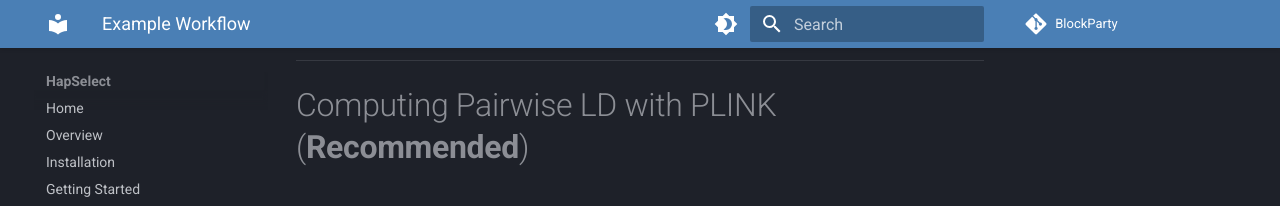
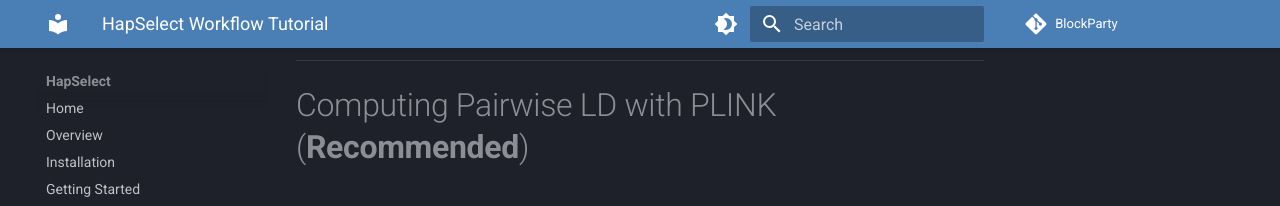
Before and after one commit to wrshf7/HapSelect-Docs, an MkDocs documentation site: the page built from docs/workflow/example_workflow.md, in a window 1280 px wide and 900 px high, scrolled down 3102 px. Shown: the top 206 px of the window. Built offline with MkDocs 1.6.1 and Material for MkDocs 9.7.7, drawn with Linux system fonts in a browser that asks for light colours; comment, search, counter and statistics services are not loaded; some of the changed lines change nothing that is shown.

Commit message:
Update example_workflow.md

```diff
--- a/docs/workflow/example_workflow.md
+++ b/docs/workflow/example_workflow.md
@@ -1,9 +1,3 @@
----
-title: "Example Workflow"
-author: "Will Shaffer"
-date: "2026-05-11"
----
-
 # HapSelect Workflow Tutorial
 
 This tutorial demonstrates a complete HapSelect workflow, including:
```
